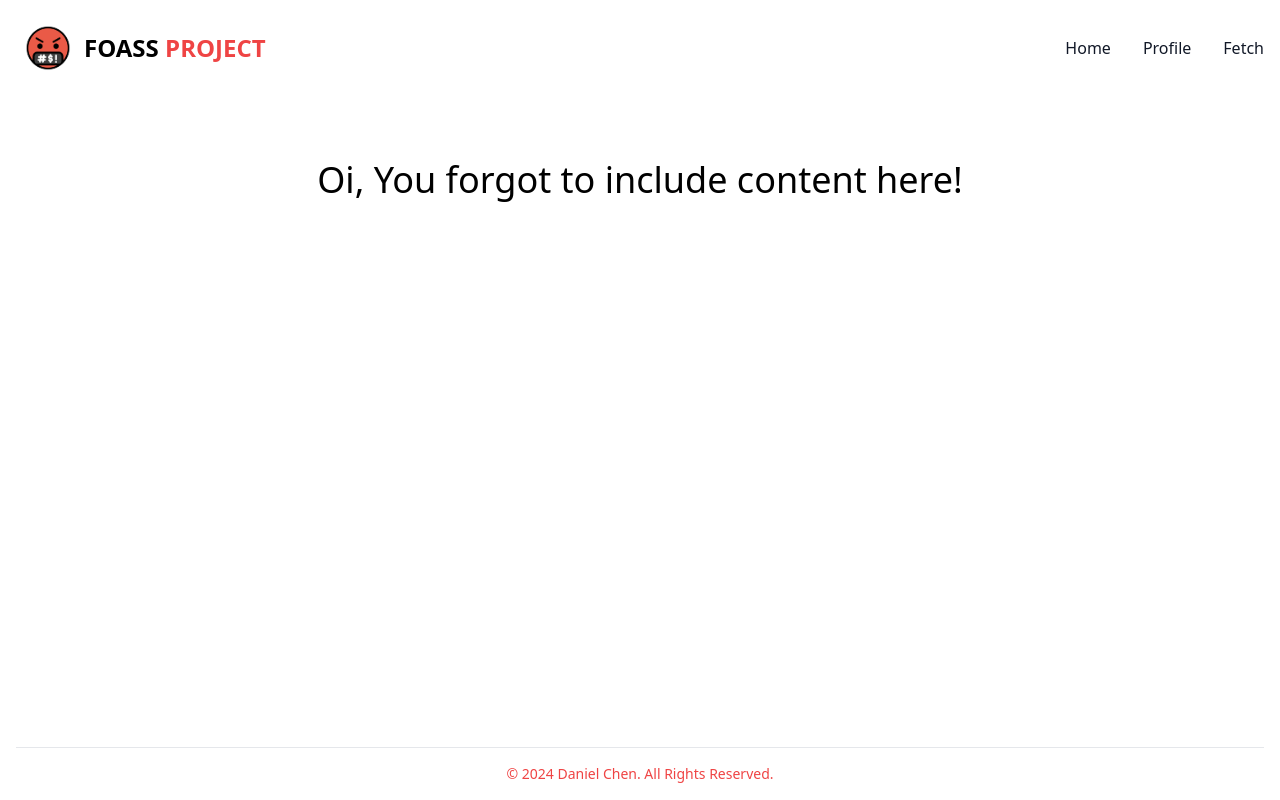
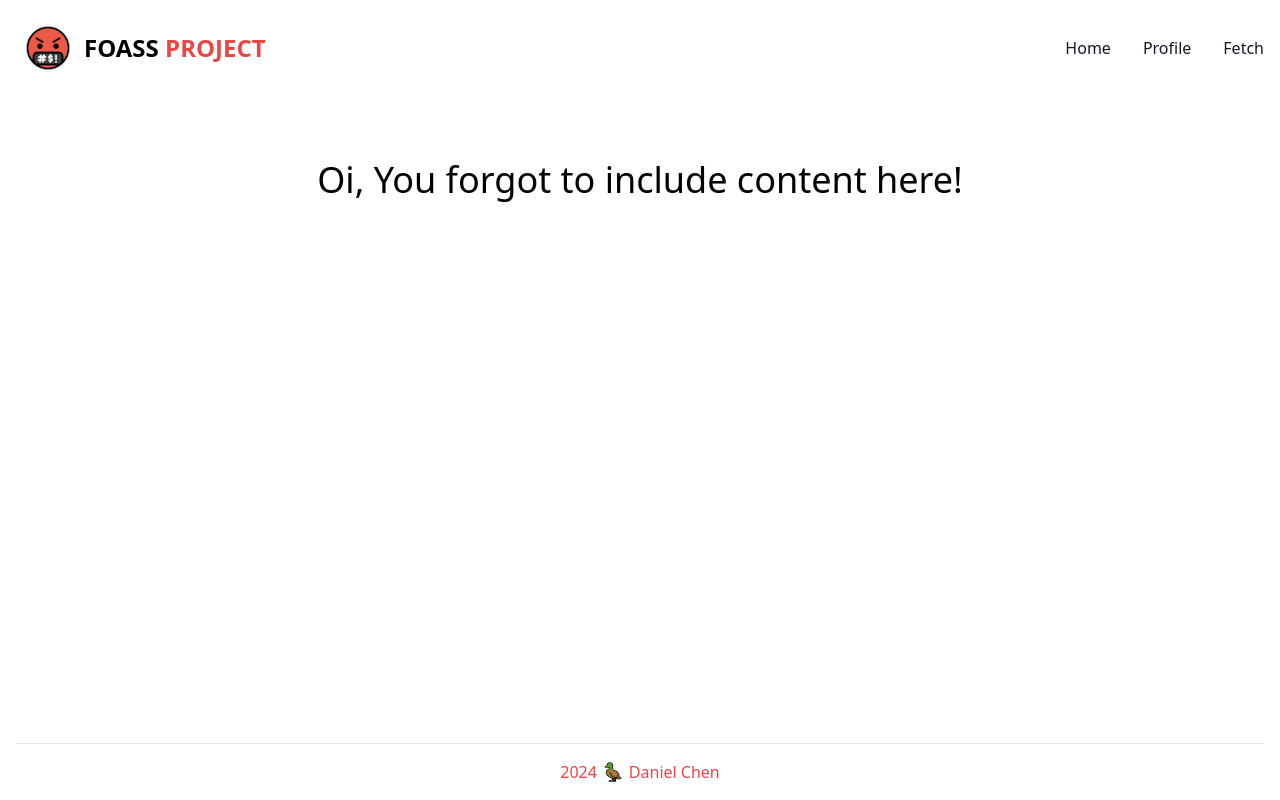
Before and after one commit to TheSuperCoolDuck/foass-project, a Vue app: page / in a window 1280 px wide. Built offline with nearby package versions, Linux system fonts and the light colour scheme.

Commit message:
Added Logo to Footer

```diff
--- a/src/components/BaseFooter.vue
+++ b/src/components/BaseFooter.vue
@@ -1,10 +1,14 @@
-<script setup lang="ts"></script>
+<script setup lang="ts">
+import DUCK_EMOJI from '@/assets/img/Duck-Emoji.png'
+</script>
 
 <template>
   <footer class="bg-white dark:bg-gray-900 m-4 flex-none">
     <hr class="border-gray-200 dark:border-text-700 w-full mx-auto py-2" />
-    <span class="block text-sm text-red-500 sm:text-center dark:text-gray-400"
-      >© 2024 Daniel Chen. All Rights Reserved.</span
-    >
+    <div class="flex items-center justify-center space-x-1">
+      <span class="text-red-500 dark:text-red-400"> 2024 </span>
+      <img :src="DUCK_EMOJI" alt="Duck" class="h-6" />
+      <span class="text-red-500 dark:text-red-400"> Daniel Chen </span>
+    </div>
   </footer>
 </template>
--- a/src/components/BaseNavBar.vue
+++ b/src/components/BaseNavBar.vue
@@ -7,7 +7,7 @@ export interface NavBar {
 </script>
 <script setup lang="ts">
 import { ref } from 'vue'
-import ANGRY_LOGO from '@/assets/img/Angry-Emoji.png'
+import ANGRY_EMOJI from '@/assets/img/Angry-Emoji.png'
 
 let id = 0
 
@@ -35,7 +35,7 @@ const configs = ref([
     <nav class="bg-white border-gray-200 dark:bg-gray-900 dark:border-gray-700">
       <div class="max-w-screen-xl flex flex-wrap items-center justify-between mx-auto p-4">
         <a href="#" class="flex items-center space-x-1 rtl:space-x-reverse">
-          <img :src="ANGRY_LOGO" alt="Logo" class="h-16 w-16" />
+          <img :src="ANGRY_EMOJI" alt="Logo" class="h-16 w-16" />
           <span class="self-center text-2xl font-semibold whitespace-nowrap dark:text-white"
             >FOASS <span class="text-red-500">PROJECT</span></span
           >
```
Also changed, not shown: src/assets/img/Duck-Emoji.png (added).
